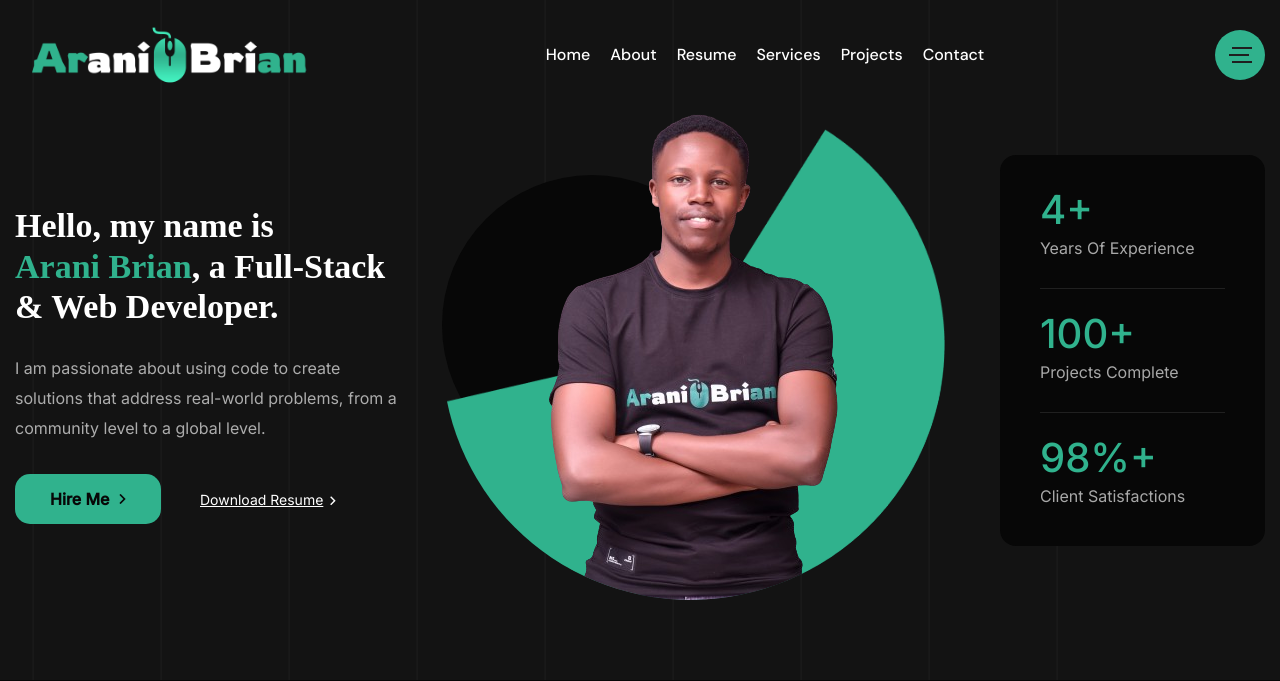
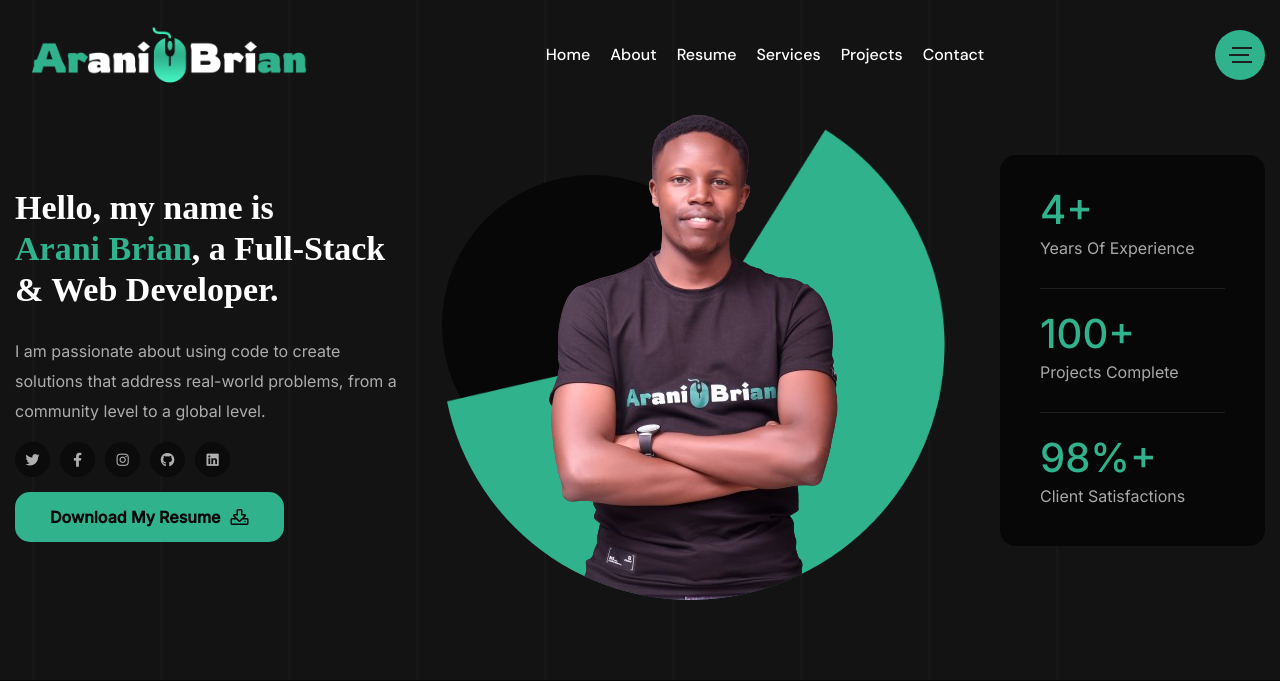
Before and after one commit to aranibrian/Personal-Portfolio-2024, a PHP site: page / in a window 1280 px wide. Shown: the top 681 px of the page. Run offline with PHP 8.4, Linux system fonts and the light colour scheme; some libraries are stand-ins or nearby versions; some web fonts are replaced.

Commit message:
Updateing Index.php

```diff
--- a/index.php
+++ b/index.php
@@ -52,7 +55,7 @@
                             <nav class="main-menu navbar-expand-lg">
                                 <div class="navbar-header">
                                    <div class="mobile-logo my-15">
-                                       <a href="index.html">
+                                       <a href="index.php">
                                             <img src="assets/images/logos/logo.png" alt="Logo" title="Logo">
                                        </a>
                                    </div>
@@ -126,11 +129,12 @@
                 </div>
 
                 <!--Social Icons-->
-                <div class="social-style-one">
-                    <a href="#"><i class="fab fa-twitter"></i></a>
-                    <a href="#"><i class="fab fa-facebook-f"></i></a>
-                    <a href="#"><i class="fab fa-instagram"></i></a>
-                    <a href="#"><i class="fab fa-pinterest-p"></i></a>
+                 <div class="social-style-one">
+                    <a href="https://twitter.com/AraniBrian1" target="_blank"><i class="fab fa-twitter"></i></a>
+                    <a href="https://www.facebook.com/aranibrian.arashe" target="_blank"><i class="fab fa-facebook-f"></i></a>
+                    <a href="https://www.instagram.com/arashe_brayo_arani/" target="_blank"><i class="fab fa-instagram"></i></a>
+                    <a href="https://github.com/aranibrian" target="_blank"><i class="fab fa-github"></i></a>
+
                 </div>
             </div>
         </section>
@@ -146,9 +150,19 @@
 
                             <h1 style="margin-top: 30px;">Hello, my name is<br><b>Arani Brian</b>, a Full-Stack & Web Developer.</h1>
                             <p>I am passionate about using code to create solutions that address real-world problems, from a community level to a global level.</p>
+
+                            <!--Social Icons-->
+                <div class="social-style-one">
+                    <a href="https://twitter.com/AraniBrian1" target="_blank"><i class="fab fa-twitter"></i></a>
+                    <a href="https://www.facebook.com/aranibrian.arashe" target="_blank"><i class="fab fa-facebook-f"></i></a>
+                    <a href="https://www.instagram.com/arashe_brayo_arani/" target="_blank"><i class="fab fa-instagram"></i></a>
+                    <a href="https://github.com/aranibrian" target="_blank"><i class="fab fa-github"></i></a>
+                    <a href="https://www.linkedin.com/in/brian-arani-375686241/" target="_blank"><i class="fab fa-linkedin"></i></a>
+
+                </div>
                             <div class="hero-btns">
-                                <a href="#" class="theme-btn">Hire Me <i class="far fa-angle-right"></i></a>
-                                <a href="#" class="read-more">Download Resume <i class="far fa-angle-right"></i></a>
+                                <a href="#" class="theme-btn">Download My Resume <i class="far fa-download"></i></a>
+
                             </div>
                         </div>
                     </div>
```
Also changed, not shown: other parts of index.php (+15 -12 lines).
